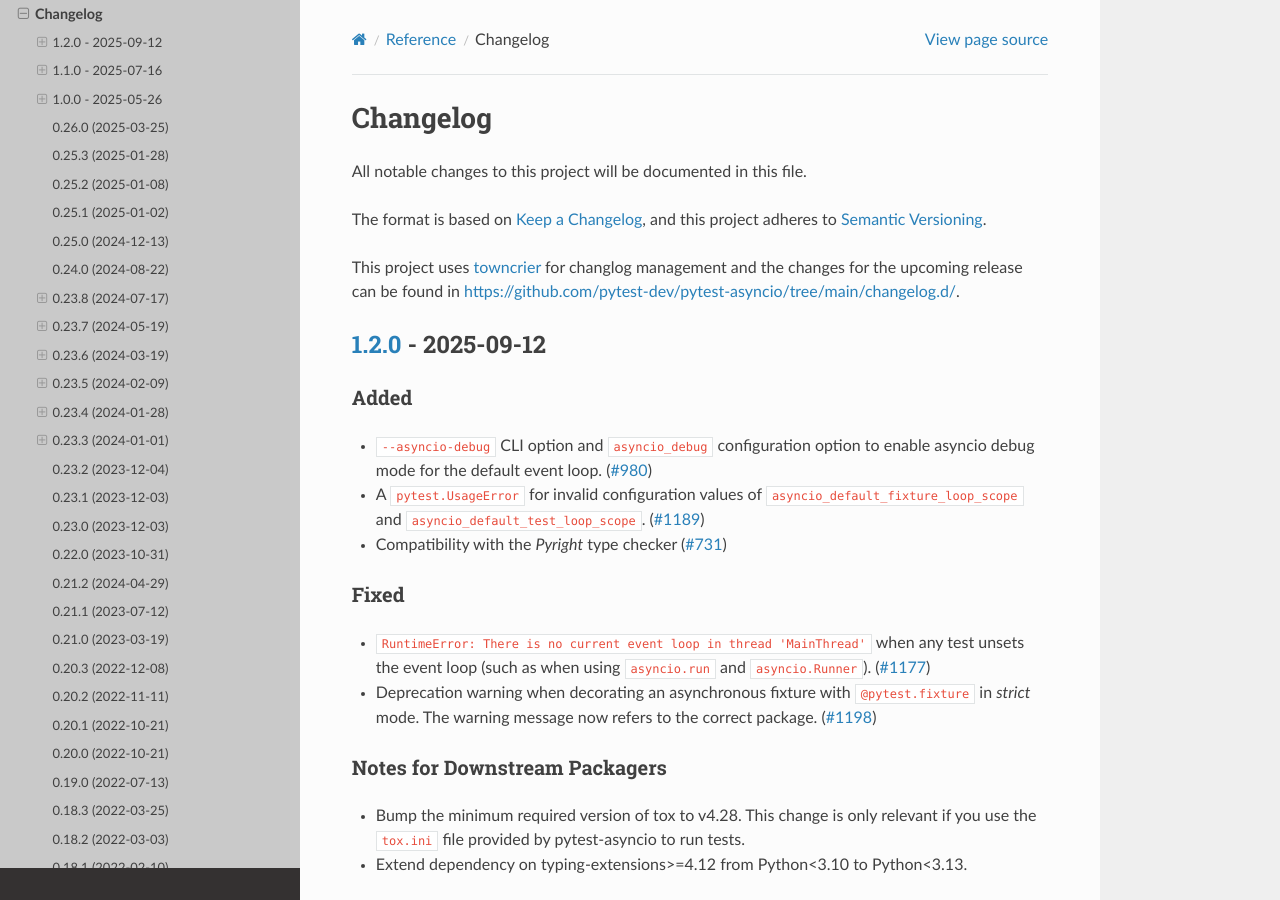
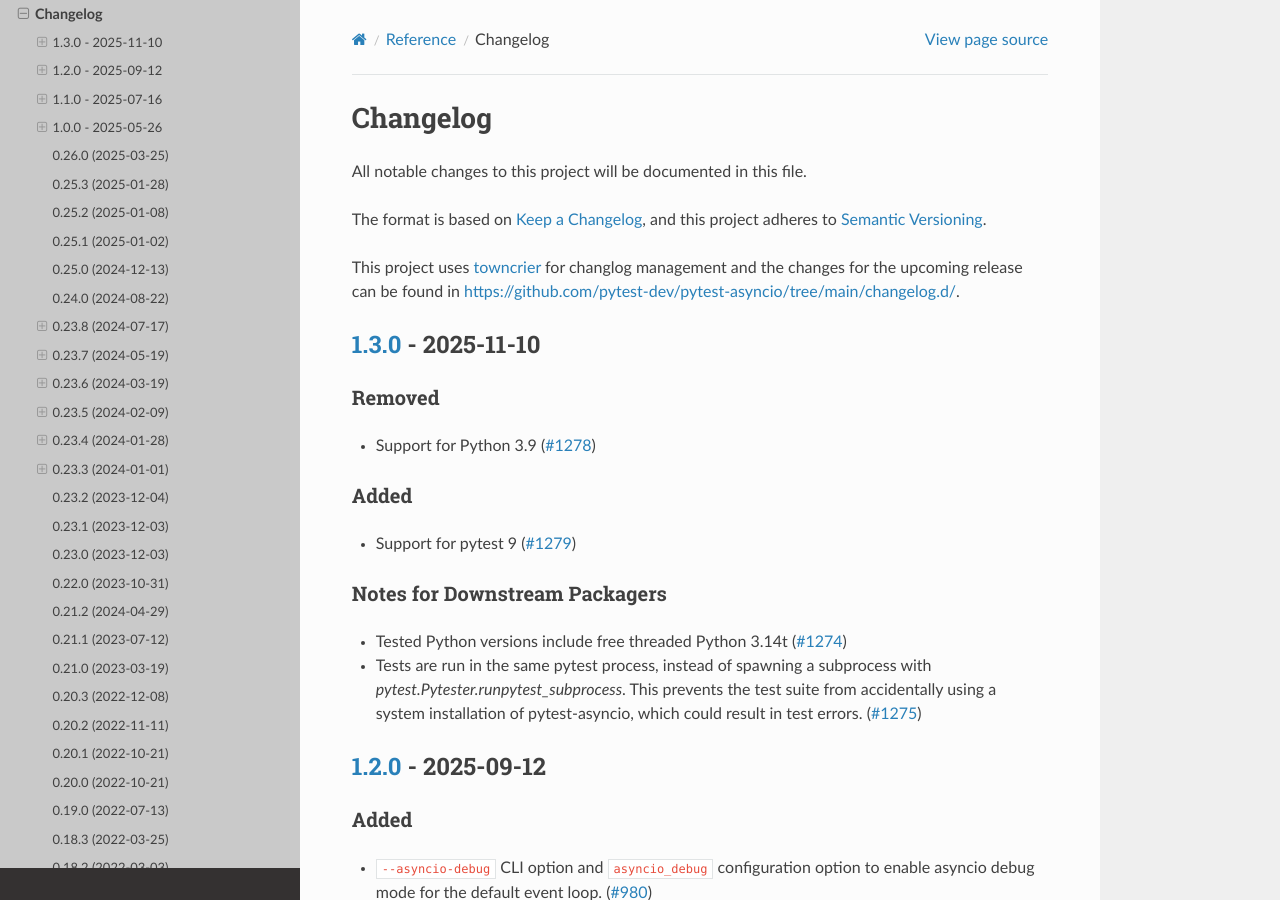
Before and after one commit to pytest-dev/pytest-asyncio, a Sphinx documentation site: the page built from docs/reference/changelog.rst, in a window 1280 px wide and 900 px high. Built offline with Sphinx 7.4.7 and the Read the Docs theme 3.1.0, drawn with Linux system fonts in a browser that asks for light colours.

Commit message:
docs: Compile changelog for v1.3.0

```diff
--- a/changelog.d/1274.fixed.rst
+++ /dev/null
@@ -1 +0,0 @@
-Add free threaded Python 3.14t to the testing
--- a/changelog.d/1275.downstream.rst
+++ /dev/null
@@ -1 +0,0 @@
-Tests are run in the same pytest process, instead of spawning a subprocess with `pytest.Pytester.runpytest_subprocess`. This prevents the test suite from accidentally using a system installation of pytest-asyncio, which could result in test errors.
--- a/changelog.d/1278.removed.rst
+++ /dev/null
@@ -1 +0,0 @@
-Support for Python 3.9
--- a/changelog.d/1279.added.rst
+++ /dev/null
@@ -1 +0,0 @@
-Support for pytest 9
--- a/docs/reference/changelog.rst
+++ b/docs/reference/changelog.rst
@@ -9,6 +9,28 @@
 This project uses `towncrier <https://towncrier.readthedocs.io/>`__ for changlog management and the changes for the upcoming release can be found in https://github.com/pytest-dev/pytest-asyncio/tree/main/changelog.d/.
 
 .. towncrier release notes start
+
+`1.3.0 <https://github.com/pytest-dev/pytest-asyncio/tree/1.3.0>`_ - 2025-11-10
+===============================================================================
+
+Removed
+-------
+
+- Support for Python 3.9 (`#1278 <https://github.com/pytest-dev/pytest-asyncio/issues/1278>`_)
+
+
+Added
+-----
+
+- Support for pytest 9 (`#1279 <https://github.com/pytest-dev/pytest-asyncio/issues/1279>`_)
+
+
+Notes for Downstream Packagers
+------------------------------
+
+- Tested Python versions include free threaded Python 3.14t (`#1274 <https://github.com/pytest-dev/pytest-asyncio/issues/1274>`_)
+- Tests are run in the same pytest process, instead of spawning a subprocess with `pytest.Pytester.runpytest_subprocess`. This prevents the test suite from accidentally using a system installation of pytest-asyncio, which could result in test errors. (`#1275 <https://github.com/pytest-dev/pytest-asyncio/issues/1275>`_)
+
 
 `1.2.0 <https://github.com/pytest-dev/pytest-asyncio/tree/1.2.0>`_ - 2025-09-12
 ===============================================================================
```
